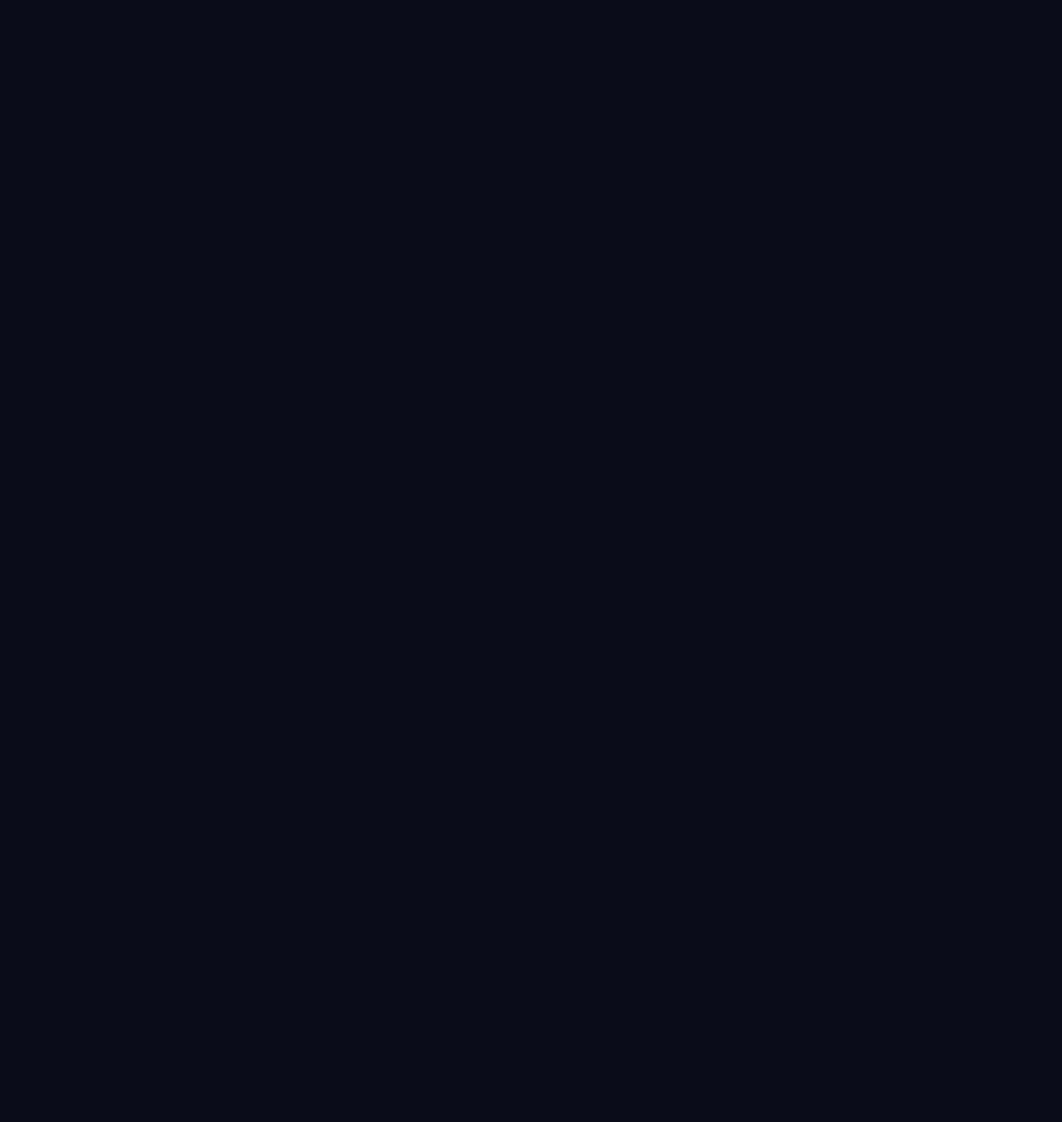
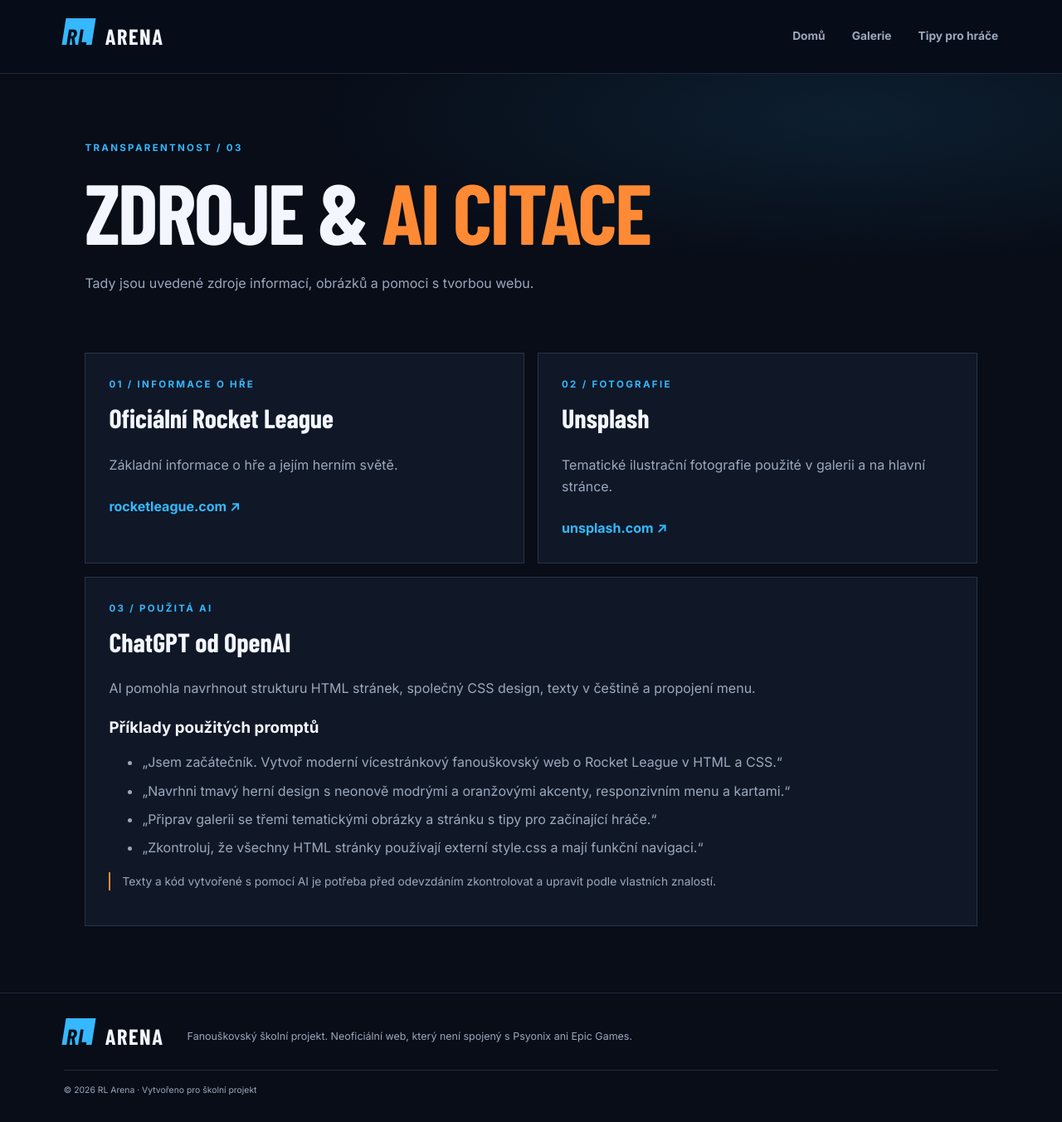
Before and after one commit to Mendel10/rocket-league-web, a plain HTML site: page zdroje.html in a window 1280 px wide. Shown: the whole page at 83% size. Before the commit the page ends 800 px from the top, so only its background shows below. Drawn offline with nearby package versions, Linux system fonts and the light colour scheme; a web font is replaced by a local one.

Commit message:
Add content and structure to zdroje.html

```diff
--- a/zdroje.html
+++ b/zdroje.html
@@ -7,4 +7,48 @@
   <link rel="stylesheet" href="style.css">
 </head>
 <body>
-  <h
+  <header class="site-header">
+    <a class="logo" href="index.html"><span>RL</span> ARENA</a>
+    <nav aria-label="Hlavní navigace">
+      <a href="index.html">Domů</a><a href="galerie.html">Galerie</a><a href="tipy.html">Tipy pro hráče</a>
+    </nav>
+  </header>
+  <main class="page-main">
+    <section class="page-hero">
+      <p class="eyebrow">TRANSPARENTNOST / 03</p>
+      <h1>ZDROJE & <span>AI CITACE</span></h1>
+      <p>Tady jsou uvedené zdroje informací, obrázků a pomoci s tvorbou webu.</p>
+    </section>
+    <section class="sources-content">
+      <article class="source-card">
+        <p class="eyebrow">01 / INFORMACE O HŘE</p>
+        <h2>Oficiální Rocket League</h2>
+        <p>Základní informace o hře a jejím herním světě.</p>
+        <a class="text-link" href="https://www.rocketleague.com/" target="_blank" rel="noopener noreferrer">rocketleague.com ↗</a>
+      </article>
+      <article class="source-card">
+        <p class="eyebrow">02 / FOTOGRAFIE</p>
+        <h2>Unsplash</h2>
+        <p>Tematické ilustrační fotografie použité v galerii a na hlavní stránce.</p>
+        <a class="text-link" href="https://unsplash.com/" target="_blank" rel="noopener noreferrer">unsplash.com ↗</a>
+      </article>
+      <article class="source-card">
+        <p class="eyebrow">03 / POUŽITÁ AI</p>
+        <h2>ChatGPT od OpenAI</h2>
+        <p>AI pomohla navrhnout strukturu HTML stránek, společný CSS design, texty v češtině a propojení menu.</p>
+        <h3>Příklady použitých promptů</h3>
+        <ul>
+          <li>„Jsem začátečník. Vytvoř moderní vícestránkový fanouškovský web o Rocket League v HTML a CSS.“</li>
+          <li>„Navrhni tmavý herní design s neonově modrými a oranžovými akcenty, responzivním menu a kartami.“</li>
+          <li>„Připrav galerii se třemi tematickými obrázky a stránku s tipy pro začínající hráče.“</li>
+          <li>„Zkontroluj, že všechny HTML stránky používají externí style.css a mají funkční navigaci.“</li>
+        </ul>
+        <p class="source-disclaimer">Texty a kód vytvořené s pomocí AI je potřeba před odevzdáním zkontrolovat a upravit podle vlastních znalostí.</p>
+      </article>
+    </section>
+  </main>
+  <footer class="site-footer">
+    <a class="logo" href="index.html"><span>RL</span> ARENA</a><p>Fanouškovský školní projekt. Neoficiální web, který není spojený s Psyonix ani Epic Games.</p><small>© 2026 RL Arena · Vytvořeno pro školní projekt</small>
+  </footer>
+</body>
+</html>
```
